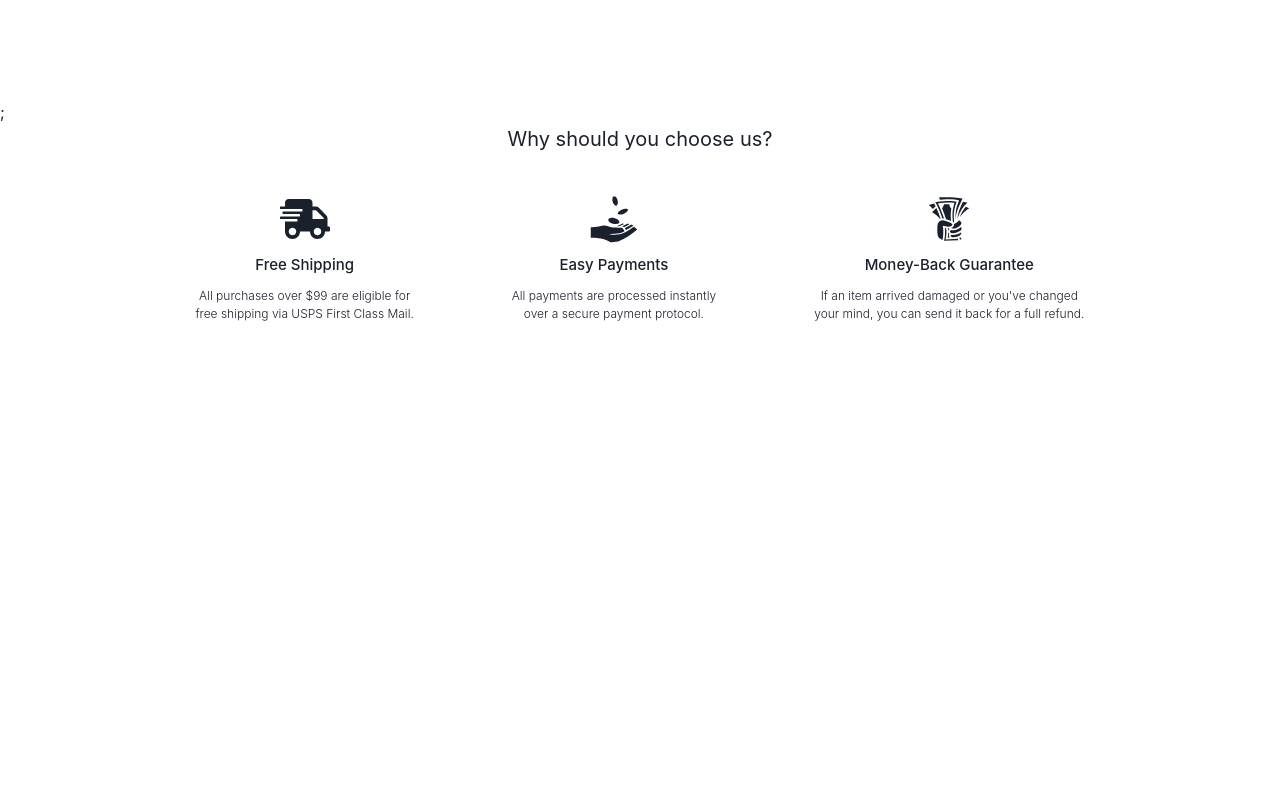
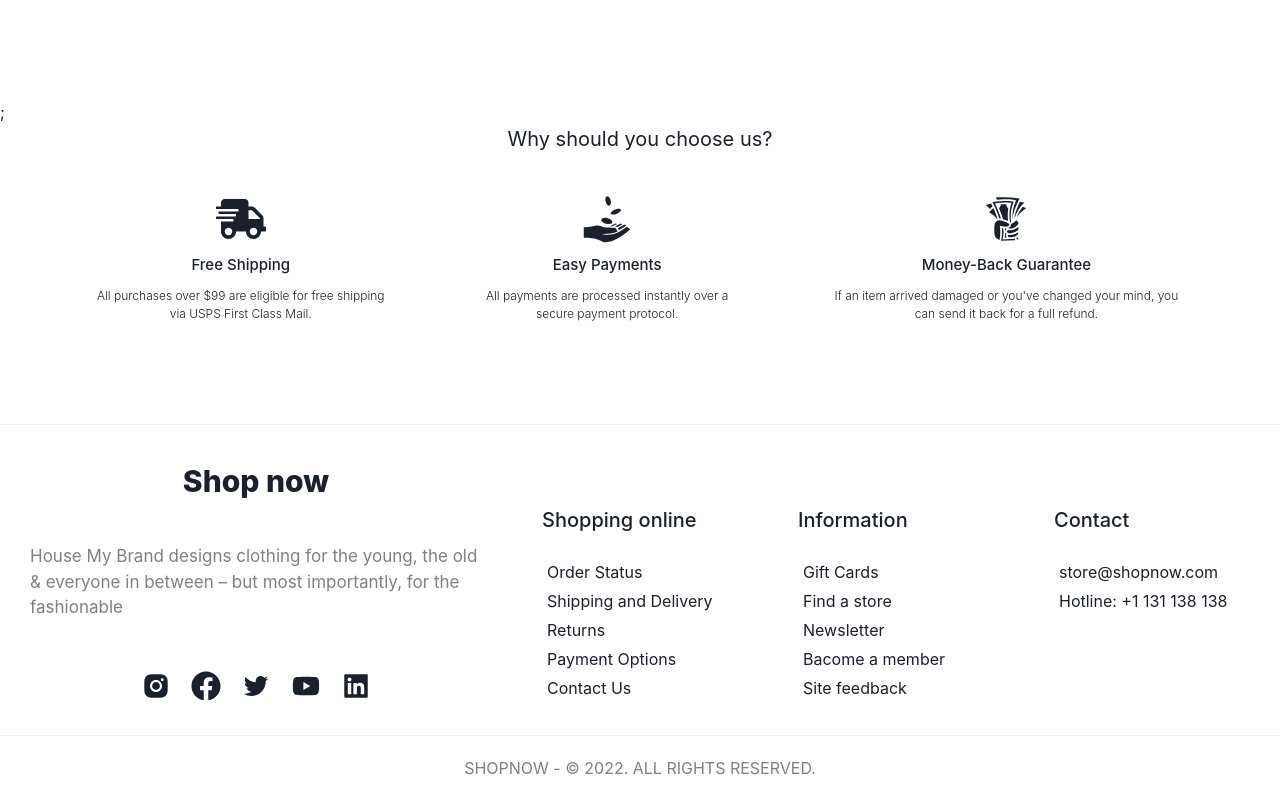
Before and after one commit to Merzouk-Ilyes/Shopnow, a React (Create React App) app: page / in a window 1280 px wide. Shown: the part 1550-2350 px from the top of the page. Before the commit the page ends 2074 px from the top, so only its background shows below. Built offline with nearby package versions, Linux system fonts and the light colour scheme; no server answers.

Commit message:
Footer :)

```diff
--- /dev/null
+++ b/src/components/home/Footer.jsx
@@ -0,0 +1,59 @@
+import { Grid, Box, Flex, Divider } from "@chakra-ui/react";
+import "../../styles/footer.sass";
+import {
+  AiFillInstagram,
+  AiOutlineTwitter,
+  AiFillYoutube,
+  AiFillLinkedin,
+} from "react-icons/ai";
+import { FaFacebook } from "react-icons/fa";
+function Footer() {
+  return (
+    <>
+      <Divider />
+      <div   className="grid">
+        <Box w="100%" h="300" className="col-1">
+          <h2>Shop now</h2>
+          <p>
+            House My Brand designs clothing for the young, the old & everyone in
+            between – but most importantly, for the fashionable
+          </p>
+          <Flex className="flex-icons" gap={5}>
+            <AiFillInstagram />
+            <FaFacebook />
+            <AiOutlineTwitter />
+            <AiFillYoutube />
+            <AiFillLinkedin />
+          </Flex>
+        </Box>
+        <Box w="100%" h="300"  className="col">
+          <p>Shopping online</p>
+          <li>Order Status</li>
+          <li>Shipping and Delivery</li>
+          <li>Returns</li>
+          <li>Payment Options</li>
+          <li>Contact Us</li>
+        </Box>
+        <Box w="100%" h="300"  className="col">
+          <p>Information</p>
+          <li>Gift Cards</li>
+          <li>Find a store</li>
+          <li>Newsletter</li>
+          <li>Bacome a member</li>
+          <li>Site feedback</li>
+        </Box>
+        <Box w="100%" h="300"  className="col">
+          <p>Contact</p>
+          <li>store@shopnow.com</li>
+          <li>Hotline: +1 131 138 138</li>
+        </Box>
+      </div>
+
+      <Divider />
+
+      <p className="footer-bottom">SHOPNOW - © 2022. ALL RIGHTS RESERVED.</p>
+    </>
+  );
+}
+
+export default Footer;
--- a/src/components/home/Header.tsx
+++ b/src/components/home/Header.tsx
@@ -25,6 +25,8 @@ import {
   AccordionButton,
   AccordionPanel,
   AccordionIcon,
+  Show,
+  DrawerCloseButton
 } from "@chakra-ui/react";
 
 import { RootStateOrAny, useDispatch, useSelector } from "react-redux";
@@ -78,6 +80,10 @@ function Header(props: { color: string }) {
         <Drawer onClose={onClose} isOpen={isOpen} size={"sm"}>
           <DrawerOverlay />
           <DrawerContent>
+            <Box p="8" >
+
+          <DrawerCloseButton />
+            </Box>
             <DrawerHeader>
               <div className="search-container">
                 <input
@@ -163,6 +169,7 @@ function Header(props: { color: string }) {
         {/* BURGER MENU END*/}
 
         <div className="icons h-[11vh] flex relative items-center">
+        <Show breakpoint="(min-width: 720px)">
           <div className="search-container">
             <input
               type="text"
@@ -171,6 +178,7 @@ function Header(props: { color: string }) {
             />
             <BiSearchAlt className="search-icon text-[18px]  " />
           </div>
+          </Show>
 
           <Link to="/cart" className="icon-link  ">
             <RiShoppingCartLine className="icon relative text-[54px] py-0 px-4" />
--- a/src/components/home/Home.tsx
+++ b/src/components/home/Home.tsx
@@ -3,8 +3,7 @@ import { Slider } from "./Content";
 import {Banner} from "./Banner";
 import HorizontalList from "./HorizontalList"
 import WhyUs from "./WhyUs";
-import { ToastContainer } from "react-toastify";
-
+import Footer from "./Footer.jsx"
 export  function Home() {
   return (
     <>
@@ -12,6 +11,7 @@ export  function Home() {
       <Banner />;
       <HorizontalList />;
       <WhyUs/>
+      <Footer />
     </>
   );
 }
--- a/src/components/home/WhyUs.tsx
+++ b/src/components/home/WhyUs.tsx
@@ -4,7 +4,7 @@ import {GiReceiveMoney,GiTakeMyMoney} from 'react-icons/gi'
 
 function WhyUs() {
   return (
-    <div className="why h-[30vh] mx-36 lg:mb-40 ">
+    <div className="why   ">
       <p className="title">Why should you choose us?</p>
       <div className="why-flex">
         <div className="section">
--- a/src/components/products/AllProducts.jsx
+++ b/src/components/products/AllProducts.jsx
@@ -24,6 +24,8 @@ import "../../styles/All.sass";
 import Header from "../home/Header";
 import { Link } from "react-router-dom";
 import { getAllProducts } from "../../services/db_services.js";
+import Footer from "../home/Footer.jsx"
+
 const AllProducts = () => {
   const [products, setProducts] = useState([]);
 
@@ -75,6 +77,8 @@ const AllProducts = () => {
           </div>
         </div>
       </div>
+      <Footer />
+
     </>
   );
 };
--- a/src/components/products/Product.jsx
+++ b/src/components/products/Product.jsx
@@ -9,6 +9,7 @@ import { MdOutlineLocalShipping } from "react-icons/md";
 import { getDocument,addToCart } from "../../services/db_services";
 import { Spinner } from "@chakra-ui/react";
 import HorizontalList from "../home/HorizontalList";
+import Footer from "../home/Footer.jsx"
 function Product() {
   let query = useQuery();
   let id = query.get("id");
@@ -82,6 +83,7 @@ function Product() {
         </div>
       )}
       <HorizontalList></HorizontalList>
+      <Footer />
     </>
   );
 }
--- a/src/styles/All.sass
+++ b/src/styles/All.sass
@@ -1,11 +1,11 @@
 .all
-    height: 100vh
+    // height: 100vh
     width: 80vw
     margin: 3em auto
     display: flex
     justify-content: space-between
     .main-content
-        height: 100vh
+        // height: 100vh
         width: 70%
         @media screen and (max-width: 800px)
             width: 100%
--- a/src/styles/Home.css
+++ b/src/styles/Home.css
@@ -1,9 +1,10 @@
 /* It was 720 lines let's see what we can do  */
 html {
   scroll-behavior: smooth;
+  display: block
 }
 
-ul {
+ul,li {
     list-style: none;
   }
 
@@ -349,11 +350,7 @@ ul {
     border: 1px solid #0000006b;
   }
 
-  @media screen and (max-width: 720px) {
-    .search-container {
-      display: none;
-    }
-  }
+
 
   .why .title {
     text-align: center;
@@ -387,10 +384,14 @@ ul {
     font-weight: 300;
     text-align: center;
   }
+  .why {
+    height: 300px;
+    margin: 0 50px;
+  }
 
   @media screen and (max-width: 1000px) {
     .why {
-      /* margin-bottom: 400px; */
+      height: 550px;
     }
     .why .why-flex {
       justify-content: center;
@@ -486,8 +487,6 @@ ul {
     /* margin-top: 7px; */
     border-radius: 5px;
   }
-
-  /*# sourceMappingURL=MainMenu.css.map */
 /* Horizontal list   */
 .hlist {
     margin: 100px 14vw 30px 14vw;
--- /dev/null
+++ b/src/styles/footer.sass
@@ -0,0 +1,38 @@
+.col-1
+    display: flex
+    flex-direction: column
+    align-items: center
+    justify-content: center
+    h2
+        font-size: 30px
+        font-weight: 800
+        margin: 10px
+    p
+        font-size: 17px
+        margin: 30px
+        color: grey
+    .flex-icons
+        font-size: 30px
+        margin: 20px
+.col
+    padding: 70px 0 0 30px
+    p
+        font-size: 20px
+        font-weight: 500
+        margin-bottom: 25px
+    li
+        margin: 5px
+
+.footer-bottom
+    text-align: center
+    color: grey
+    margin: 20px 0
+
+.grid
+    display: grid
+    grid-template-columns: 40% 20% 20% 20%
+    margin-top: 10px
+    @media screen and (max-width: 1000px)
+        grid-template-columns: 1fr 1fr
+    @media screen and (max-width: 800px)
+        grid-template-columns: 1fr
--- a/src/styles/product.sass
+++ b/src/styles/product.sass
@@ -1,11 +1,14 @@
 .product
-    height: 75vh
+    height: 470px
     display: grid
     grid-template-columns: 50% 50%
     margin-top: 1em
     @media screen and (max-width: 800px)
+        height: 700px
         grid-template-columns: 100%
+        margin: auto
         margin-bottom: 15em
+
     .image
         display: flex
         align-items: start
```
